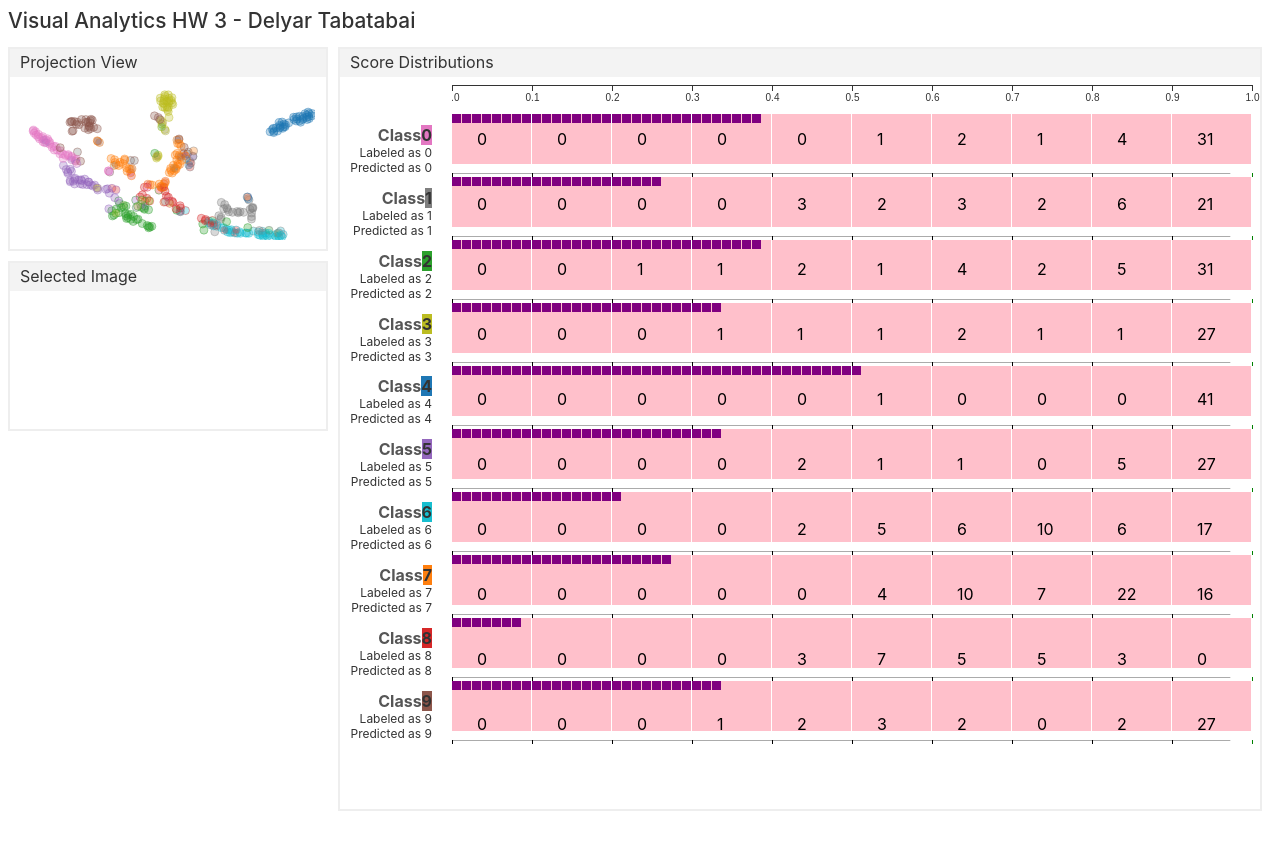
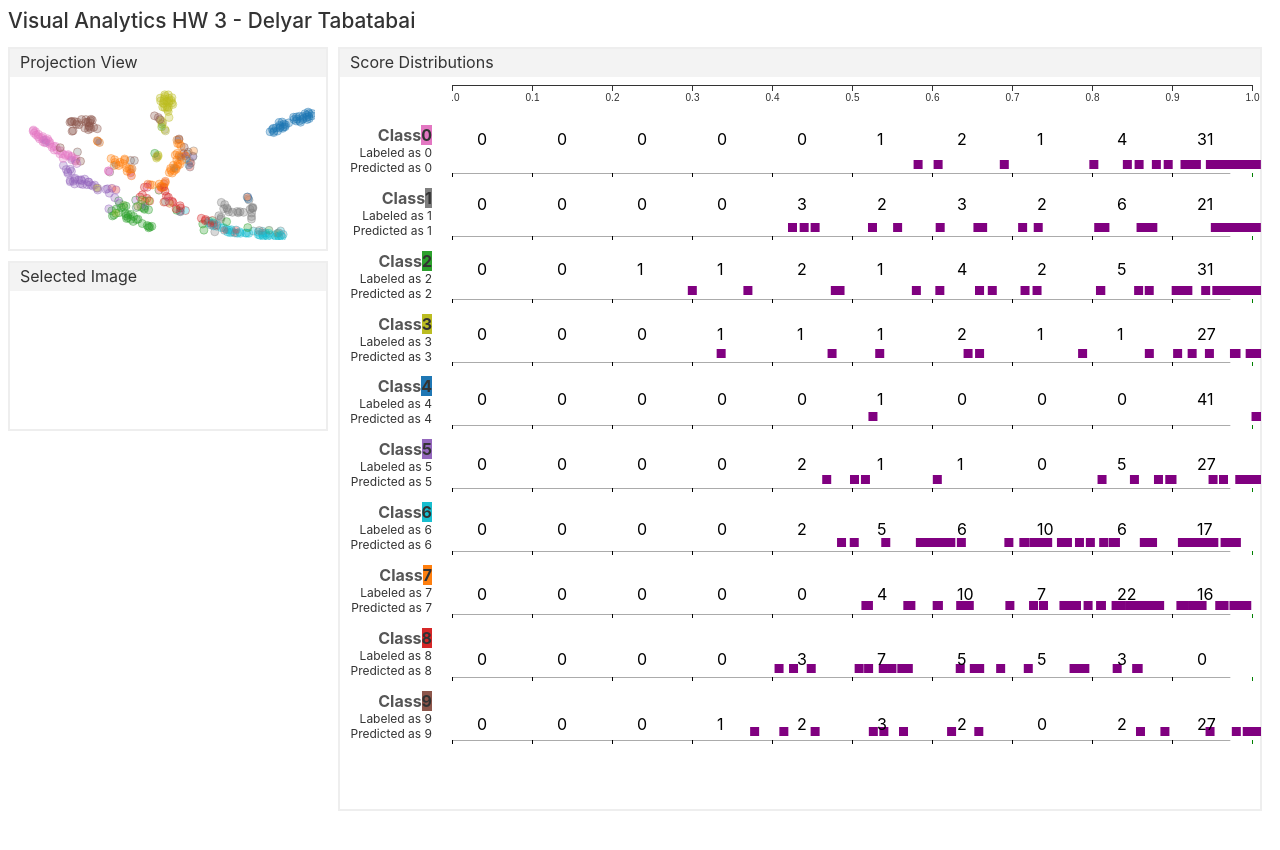
Before and after one commit to delyar/Visual-Analytics-For-Image-Classification, a Svelte app: page / in a window 1280 px wide. Shown: the top 850 px of the page. Built offline with nearby package versions, Linux system fonts and the light colour scheme.

Commit message:
predicted score

```diff
--- a/src/App.svelte
+++ b/src/App.svelte
@@ -157,9 +157,9 @@
 								<rect x="15" y="{(i+1)*63}" width="94%" height="0.5" fill='#565656'></rect>
 								{#each {length:10} as _,j}
 									{#each row.bins[j]["instances"] as binInstance,z}
-										<rect x="{15 + (z*10)}" y="{(i)*63 + 4}" width="9" height="9" fill='purple'></rect>
+										<rect x="{15 + binInstance.predicted_score*800}" y="{(i)*63 + 50}" width="9" height="9" fill='purple'></rect>
 									{/each}
-									<rect x="{15 + (j*80)}" y="{(i)*63 + 4}" width="79" height="50" fill='pink'></rect>
+									<!-- <rect x="{15 + (j*80)}" y="{(i)*63 + 4}" width="79" height="50" fill='pink'></rect>  -->
 									<text x="{40 + (j*80)}" y="{35 + (i*65)}">{row.bins[j]["instances"].length}</text>
 									<rect x="{15 + (j*80)}" y="{(i+1)*63}" width="1" height="4" fill='black'></rect>
 									<rect x="{815}" y="{(i+1)*63}" width="1" height="4" fill='green'></rect>
```
Also changed, not shown: public/build/bundle.js, 1 other file (tests, documents, lock files or other folders).
